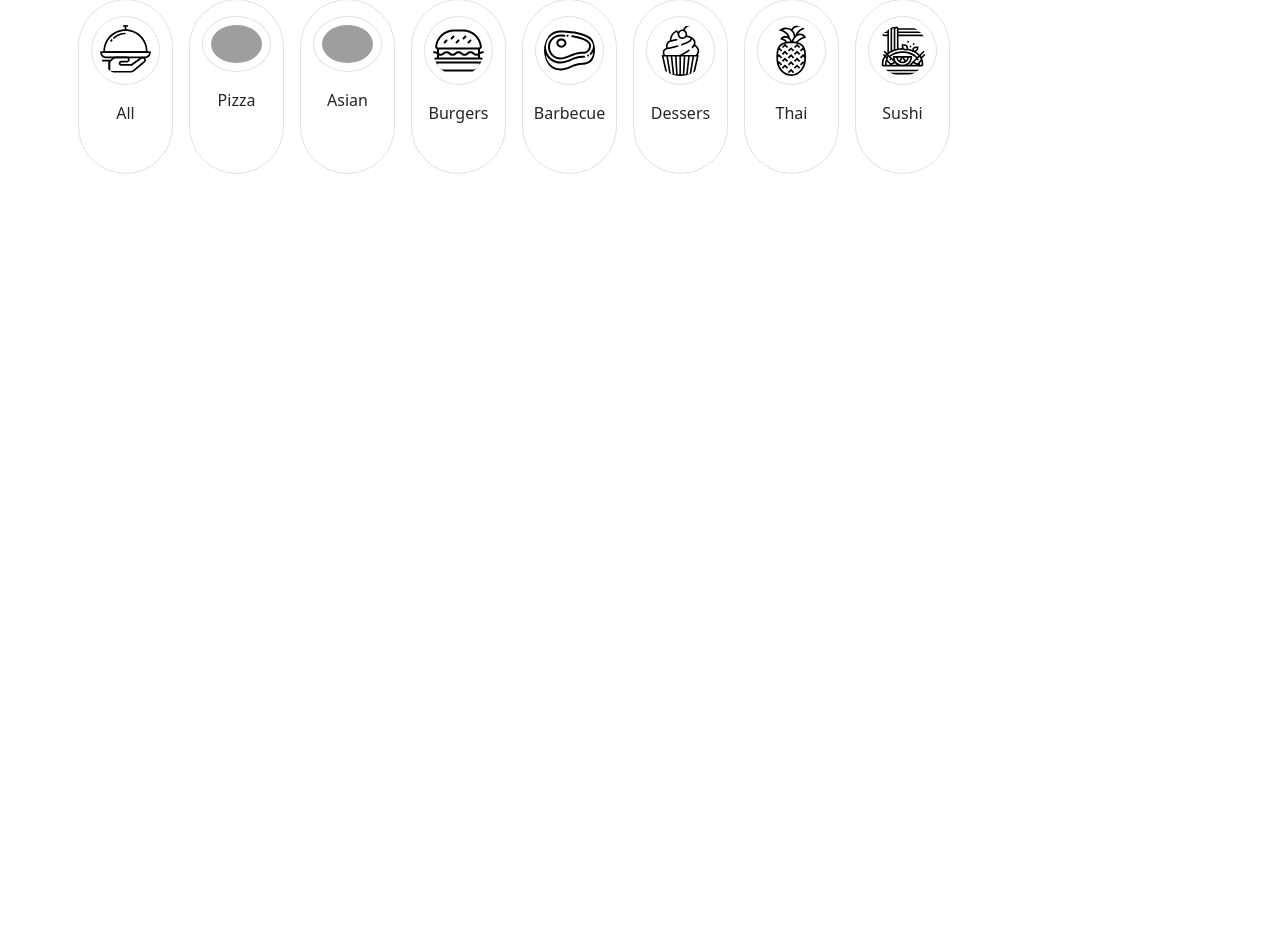
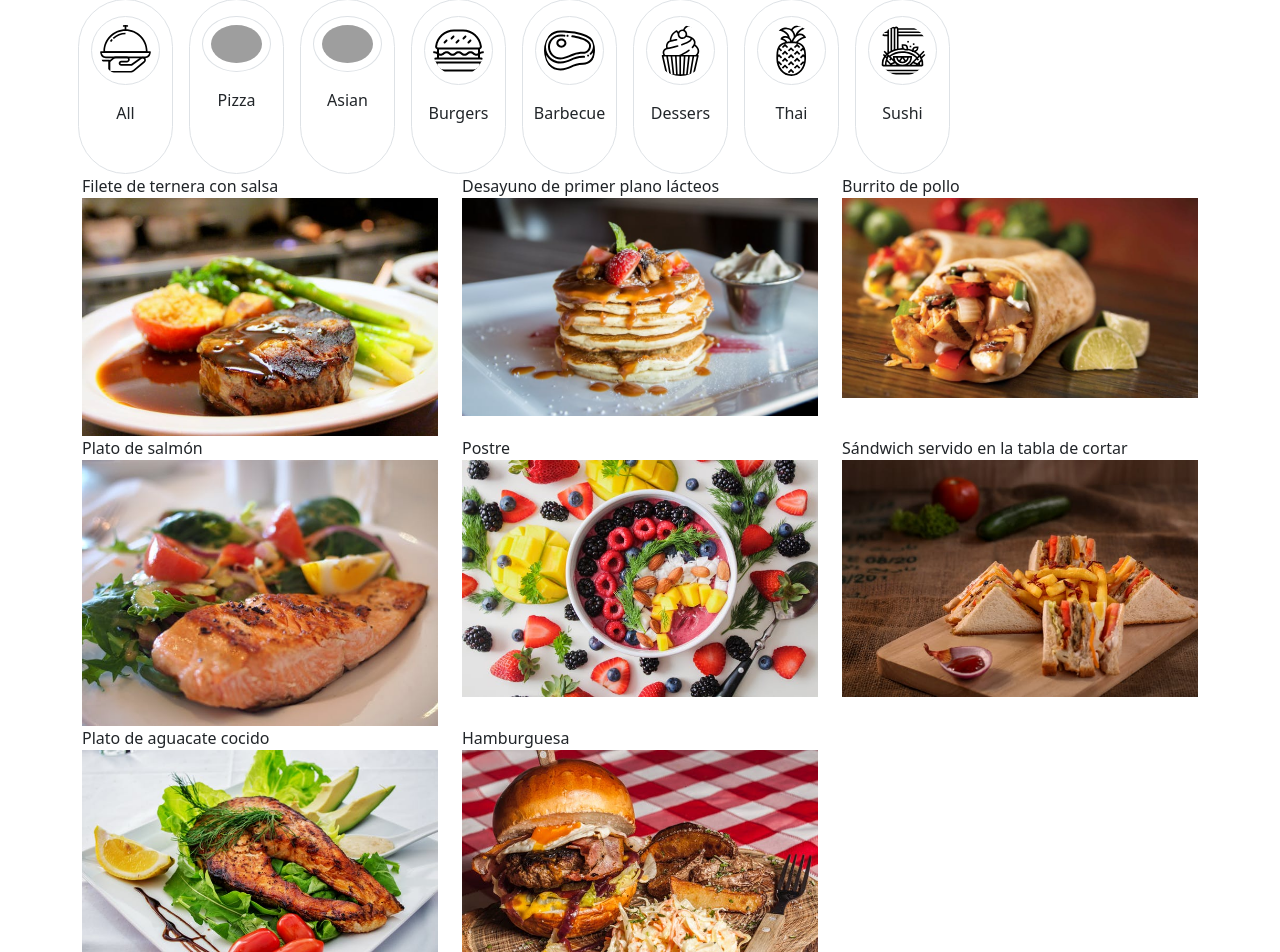
Before and after one commit to danielrs95/test-imaginamos, a React (Create React App) app: page / in a window 1280 px wide. Shown: the part 366-1318 px from the top of the page. Before the commit the page ends 800 px from the top, so only its background shows below. Built offline with nearby package versions, Linux system fonts and the light colour scheme; grey boxes are pictures that could not be loaded.

Commit message:
Layout basico de los productos y crea componentes necesarios

```diff
--- a/src/App.js
+++ b/src/App.js
@@ -2,6 +2,7 @@ import React from 'react';
 import Categories from './components/Categories';
 import HomeHeader from './components/HomeHeader';
 import Navbar from './components/Navbar';
+import Products from './components/Products';
 
 const App = () => {
   return (
@@ -9,6 +10,7 @@ const App = () => {
       <Navbar />
       <HomeHeader />
       <Categories />
+      <Products />
     </>
   );
 };
--- a/src/assets/products.json
+++ b/src/assets/products.json
@@ -5,7 +5,7 @@
     "qualification": 4.9,
     "time": "25-30min",
     "price": 14.99,
-        "image": "https://images.pexels.com/photos/675951/pexels-photo-675951.jpeg?auto=compress&cs=tinysrgb&dpr=2&h=226&w=440"
+    "image": "/images/pexels-photo-675951.jpeg"
   },
   {
     "id": 2,
@@ -13,7 +13,7 @@
     "qualification": 4.7,
     "time": "20-25min",
     "price": 9.99,
-        "image": "https://images.pexels.com/photos/376464/pexels-photo-376464.jpeg?auto=compress&cs=tinysrgb&dpr=2&h=226&w=440"
+    "image": "/images/pexels-photo-376464.jpeg"
   },
   {
     "id": 3,
@@ -21,7 +21,7 @@
     "qualification": 4.6,
     "time": "25-30min",
     "price": 13.99,
-        "image": "https://images.pexels.com/photos/461198/pexels-photo-461198.jpeg?auto=compress&cs=tinysrgb&dpr=2&h=226&w=440"
+    "image": "/images/pexels-photo-461198.jpeg"
   },
   {
     "id": 4,
@@ -29,7 +29,7 @@
     "qualification": 4.5,
     "time": "25-30min",
     "price": 15.99,
-        "image": "https://images.pexels.com/photos/46239/salmon-dish-food-meal-46239.jpeg?auto=compress&cs=tinysrgb&dpr=2&h=226&w=440"
+    "image": "/images/salmon-dish-food-meal-46239.jpeg"
   },
   {
     "id": 5,
@@ -37,7 +37,7 @@
     "qualification": 4.8,
     "time": "15-20min",
     "price": 6.99,
-        "image": "https://images.pexels.com/photos/1099680/pexels-photo-1099680.jpeg?auto=compress&cs=tinysrgb&dpr=2&h=226&w=440"
+    "image": "/images/pexels-photo-1099680.jpeg"
   },
   {
     "id": 6,
@@ -45,7 +45,7 @@
     "qualification": 4.7,
     "time": "10-15min",
     "price": 9.99,
-        "image": "https://images.pexels.com/photos/1600711/pexels-zphoto-1600711.jpeg?auto=compress&cs=tinysrgb&dpr=2&h=226&w=440"
+    "image": "/images/pexels-photo-1600711.jpeg"
   },
   {
     "id": 7,
@@ -53,7 +53,7 @@
     "qualification": 4.4,
     "time": "15-25min",
     "price": 12.99,
-        "image": "https://images.pexels.com/photos/262959/pexels-photo-262959.jpeg?auto=compress&cs=tinysrgb&dpr=2&h=226&w=440"
+    "image": "/images/pexels-photo-262959.jpeg"
   },
   {
     "id": 8,
@@ -61,6 +61,6 @@
     "qualification": 4.6,
     "time": "10-15min",
     "price": 14.99,
-        "image": "https://images.pexels.com/photos/156114/pexels-photo-156114.jpeg?auto=compress&cs=tinysrgb&dpr=2&h=226&w=440"
+    "image": "/images/pexels-photo-156114.jpeg"
   }
 ]
--- a/src/components/Categories.js
+++ b/src/components/Categories.js
@@ -14,7 +14,7 @@ const Categories = () => {
           <div className=''></div>
         </div>
         {categories.map((category) => (
-          <Category category={category} />
+          <Category category={category} key={category.id} />
         ))}
       </div>
     </div>
--- a/src/components/Navbar.js
+++ b/src/components/Navbar.js
@@ -4,8 +4,8 @@ const Navbar = () => {
   return (
     <nav className='navbar navbar-expand-lg navbar-light bg-light'>
       <div className='container'>
-        <a className='navbar-brand' href='#'>
-          Navbar
+        <a className='navbar-brand' href='7'>
+          ImaginWeb
         </a>
         <button
           className='navbar-toggler'
--- /dev/null
+++ b/src/components/Product.js
@@ -0,0 +1,12 @@
+import React from 'react';
+
+const Product = ({ product }) => {
+  return (
+    <div className='col-4'>
+      {product.name}
+      <img src={product.image} className='img-fluid ' alt='...' />
+    </div>
+  );
+};
+
+export default Product;
--- /dev/null
+++ b/src/components/Products.js
@@ -0,0 +1,17 @@
+import React from 'react';
+import products from '../assets/products.json';
+import Product from './Product';
+
+const Products = () => {
+  return (
+    <div className='container'>
+      <div className='row'>
+        {products.map((product) => (
+          <Product product={product} key={product.id} />
+        ))}
+      </div>
+    </div>
+  );
+};
+
+export default Products;
```
Lines whose indentation alone changed are shown as unchanged.
